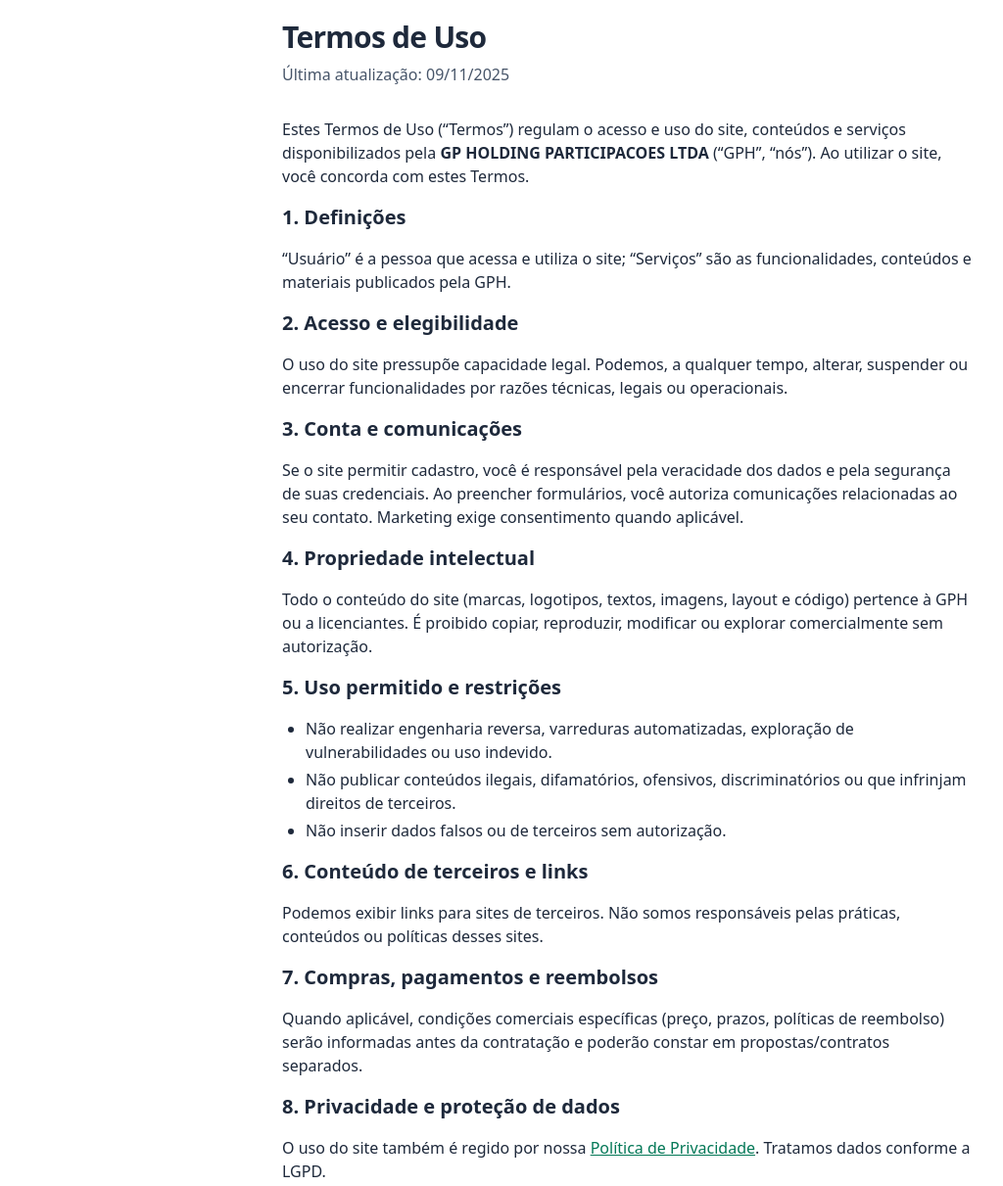
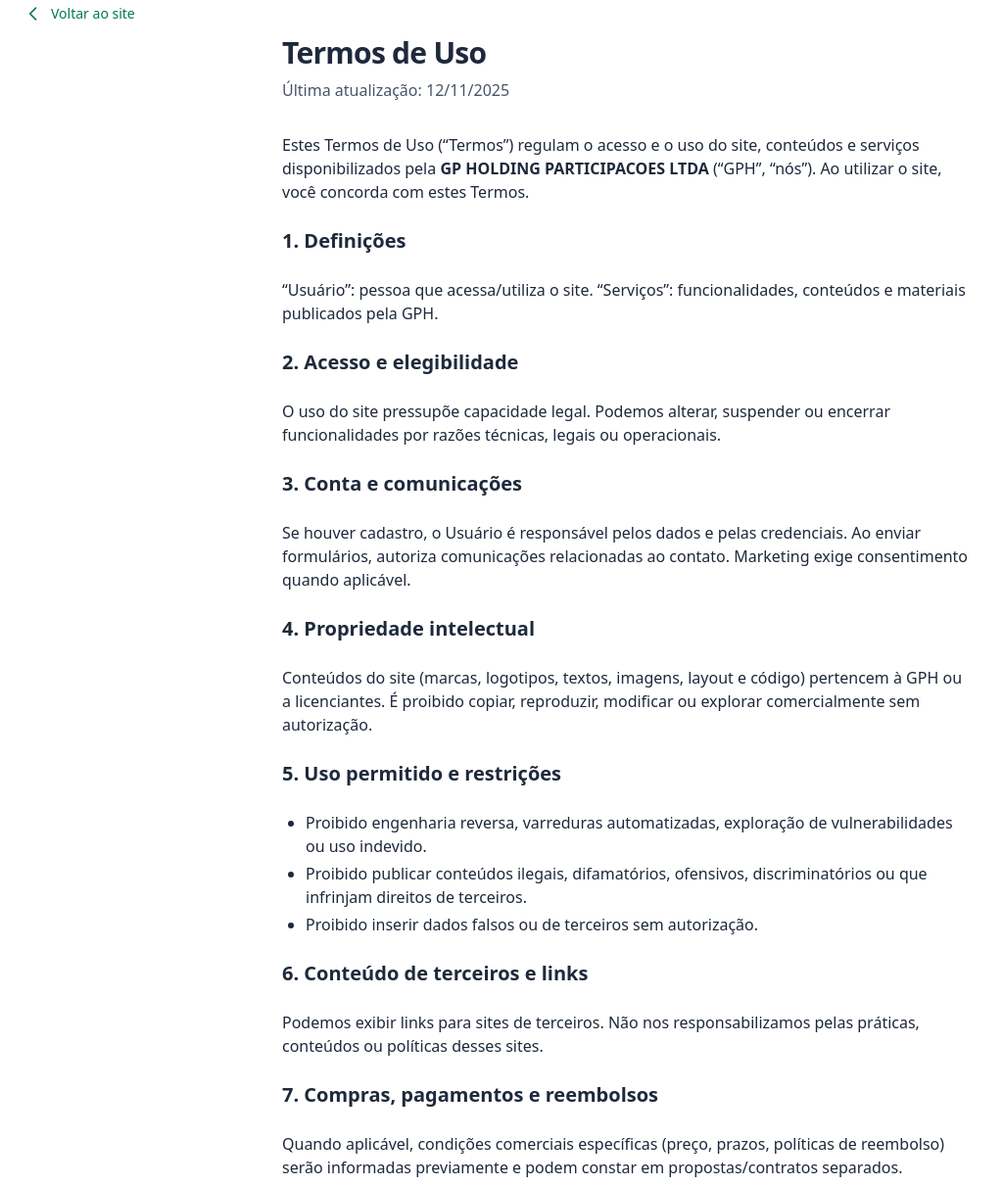
Before and after one commit to gpbiano/gphpar, a plain HTML site: page termos-uso-gph.html in a window 1280 px wide. Shown: the part 20-1231 px from the top of the page at 98% size, without its empty margins (0-1024 px from the left). Drawn offline with nearby package versions, Linux system fonts and the light colour scheme.

Commit message:
Update termos-uso-gph.html
Atuaalização código

```diff
--- a/termos-uso-gph.html
+++ b/termos-uso-gph.html
@@ -4,52 +4,61 @@
   <meta charset="utf-8" />
   <meta name="viewport" content="width=device-width, initial-scale=1" />
   <title>Termos de Uso — GP Holding Participações</title>
+  <meta name="description" content="Termos de Uso do site da GP Holding Participações LTDA." />
   <script src="https://cdn.tailwindcss.com"></script>
 </head>
 <body class="bg-white text-slate-800">
-  <main class="mx-auto max-w-3xl px-4 sm:px-6 lg:px-8 py-10">
+  <!-- BOTÃO DE VOLTAR AO SITE -->
+  <a href="https://gphparticipacoes.com.br" class="fixed top-6 left-6 flex items-center gap-2 text-emerald-700 hover:text-emerald-900 transition">
+    <svg xmlns="http://www.w3.org/2000/svg" class="h-5 w-5" fill="none" viewBox="0 0 24 24" stroke="currentColor">
+      <path stroke-linecap="round" stroke-linejoin="round" stroke-width="2" d="M15 19l-7-7 7-7" />
+    </svg>
+    <span class="font-medium text-sm">Voltar ao site</span>
+  </a>
+
+  <main class="mx-auto max-w-3xl px-4 sm:px-6 lg:px-8 py-14">
     <h1 class="text-3xl font-extrabold tracking-tight">Termos de Uso</h1>
-    <p class="mt-2 text-slate-600">Última atualização: 09/11/2025</p>
+    <p class="mt-2 text-slate-600">Última atualização: <span id="last-update"></span></p>
 
-    <section class="mt-8 space-y-4">
+    <section class="mt-8 space-y-6">
       <p>
-        Estes Termos de Uso (“Termos”) regulam o acesso e uso do site, conteúdos e serviços disponibilizados pela
+        Estes Termos de Uso (“Termos”) regulam o acesso e o uso do site, conteúdos e serviços disponibilizados pela
         <strong>GP HOLDING PARTICIPACOES LTDA</strong> (“GPH”, “nós”). Ao utilizar o site, você concorda com estes Termos.
       </p>
 
       <h2 class="text-xl font-bold">1. Definições</h2>
-      <p>“Usuário” é a pessoa que acessa e utiliza o site; “Serviços” são as funcionalidades, conteúdos e materiais publicados pela GPH.</p>
+      <p>“Usuário”: pessoa que acessa/utiliza o site. “Serviços”: funcionalidades, conteúdos e materiais publicados pela GPH.</p>
 
       <h2 class="text-xl font-bold">2. Acesso e elegibilidade</h2>
-      <p>O uso do site pressupõe capacidade legal. Podemos, a qualquer tempo, alterar, suspender ou encerrar funcionalidades por razões técnicas, legais ou operacionais.</p>
+      <p>O uso do site pressupõe capacidade legal. Podemos alterar, suspender ou encerrar funcionalidades por razões técnicas, legais ou operacionais.</p>
 
       <h2 class="text-xl font-bold">3. Conta e comunicações</h2>
-      <p>Se o site permitir cadastro, você é responsável pela veracidade dos dados e pela segurança de suas credenciais. Ao preencher formulários, você autoriza comunicações relacionadas ao seu contato. Marketing exige consentimento quando aplicável.</p>
+      <p>Se houver cadastro, o Usuário é responsável pelos dados e pelas credenciais. Ao enviar formulários, autoriza comunicações relacionadas ao contato. Marketing exige consentimento quando aplicável.</p>
 
       <h2 class="text-xl font-bold">4. Propriedade intelectual</h2>
-      <p>Todo o conteúdo do site (marcas, logotipos, textos, imagens, layout e código) pertence à GPH ou a licenciantes. É proibido copiar, reproduzir, modificar ou explorar comercialmente sem autorização.</p>
+      <p>Conteúdos do site (marcas, logotipos, textos, imagens, layout e código) pertencem à GPH ou a licenciantes. É proibido copiar, reproduzir, modificar ou explorar comercialmente sem autorização.</p>
 
       <h2 class="text-xl font-bold">5. Uso permitido e restrições</h2>
       <ul class="list-disc pl-6 space-y-1">
-        <li>Não realizar engenharia reversa, varreduras automatizadas, exploração de vulnerabilidades ou uso indevido.</li>
-        <li>Não publicar conteúdos ilegais, difamatórios, ofensivos, discriminatórios ou que infrinjam direitos de terceiros.</li>
-        <li>Não inserir dados falsos ou de terceiros sem autorização.</li>
+        <li>Proibido engenharia reversa, varreduras automatizadas, exploração de vulnerabilidades ou uso indevido.</li>
+        <li>Proibido publicar conteúdos ilegais, difamatórios, ofensivos, discriminatórios ou que infrinjam direitos de terceiros.</li>
+        <li>Proibido inserir dados falsos ou de terceiros sem autorização.</li>
       </ul>
 
       <h2 class="text-xl font-bold">6. Conteúdo de terceiros e links</h2>
-      <p>Podemos exibir links para sites de terceiros. Não somos responsáveis pelas práticas, conteúdos ou políticas desses sites.</p>
+      <p>Podemos exibir links para sites de terceiros. Não nos responsabilizamos pelas práticas, conteúdos ou políticas desses sites.</p>
 
       <h2 class="text-xl font-bold">7. Compras, pagamentos e reembolsos</h2>
-      <p>Quando aplicável, condições comerciais específicas (preço, prazos, políticas de reembolso) serão informadas antes da contratação e poderão constar em propostas/contratos separados.</p>
+      <p>Quando aplicável, condições comerciais específicas (preço, prazos, políticas de reembolso) serão informadas previamente e podem constar em propostas/contratos separados.</p>
 
       <h2 class="text-xl font-bold">8. Privacidade e proteção de dados</h2>
-      <p>O uso do site também é regido por nossa <a href="#" class="text-emerald-700 underline">Política de Privacidade</a>. Tratamos dados conforme a LGPD.</p>
+      <p>O uso do site também é regido pela nossa <a class="text-emerald-700 underline" href="/politica-privacidade-gph.html" target="_blank" rel="noopener">Política de Privacidade</a> (LGPD). Tratamos dados conforme a legislação vigente.</p>
 
       <h2 class="text-xl font-bold">9. Isenções e limitações de responsabilidade</h2>
       <p>O site é fornecido “no estado em que se encontra”. Empregamos esforços razoáveis de disponibilidade e segurança, sem garantia de funcionamento ininterrupto. Na extensão máxima permitida por lei, não respondemos por danos indiretos, lucros cessantes ou perda de dados decorrentes do uso do site.</p>
 
       <h2 class="text-xl font-bold">10. Indenização</h2>
-      <p>Você concorda em indenizar a GPH por perdas e despesas decorrentes do uso indevido do site ou violação destes Termos.</p>
+      <p>O Usuário concorda em indenizar a GPH por perdas e despesas decorrentes de uso indevido do site ou violação destes Termos.</p>
 
       <h2 class="text-xl font-bold">11. Alterações</h2>
       <p>Podemos modificar estes Termos a qualquer momento. A versão vigente será publicada nesta página, com data de atualização.</p>
@@ -61,14 +70,23 @@
       <p>Aplica-se a legislação brasileira. Fica eleito o foro do domicílio do Usuário, salvo disposição legal em contrário.</p>
 
       <h2 class="text-xl font-bold">14. Contato</h2>
-      <p>Para dúvidas sobre estes Termos, fale conosco pelo e-mail <a href="mailto:contato@gpholding.com.br" class="text-emerald-700 underline">contato@gpholding.com.br</a>.</p>
+      <p>Dúvidas sobre estes Termos: <a href="mailto:contato@gphparticipacoes.com.br" class="text-emerald-700 underline">contato@gphparticipacoes.com.br</a>.</p>
     </section>
 
-    <hr class="my-10"/>
+    <hr class="my-10" />
 
     <p class="text-sm text-slate-500">
-      Recomendamos revisar periodicamente estes Termos para acompanhar atualizações.
+      Recomendamos revisar periodicamente estes Termros para acompanhar atualizações.
     </p>
   </main>
+
+  <script>
+    // Data "Última atualização" em dd/mm/aaaa
+    const d = new Date();
+    const dd = String(d.getDate()).padStart(2, '0');
+    const mm = String(d.getMonth() + 1).padStart(2, '0');
+    const yyyy = d.getFullYear();
+    document.getElementById('last-update').textContent = `${dd}/${mm}/${yyyy}`;
+  </script>
 </body>
 </html>
```
